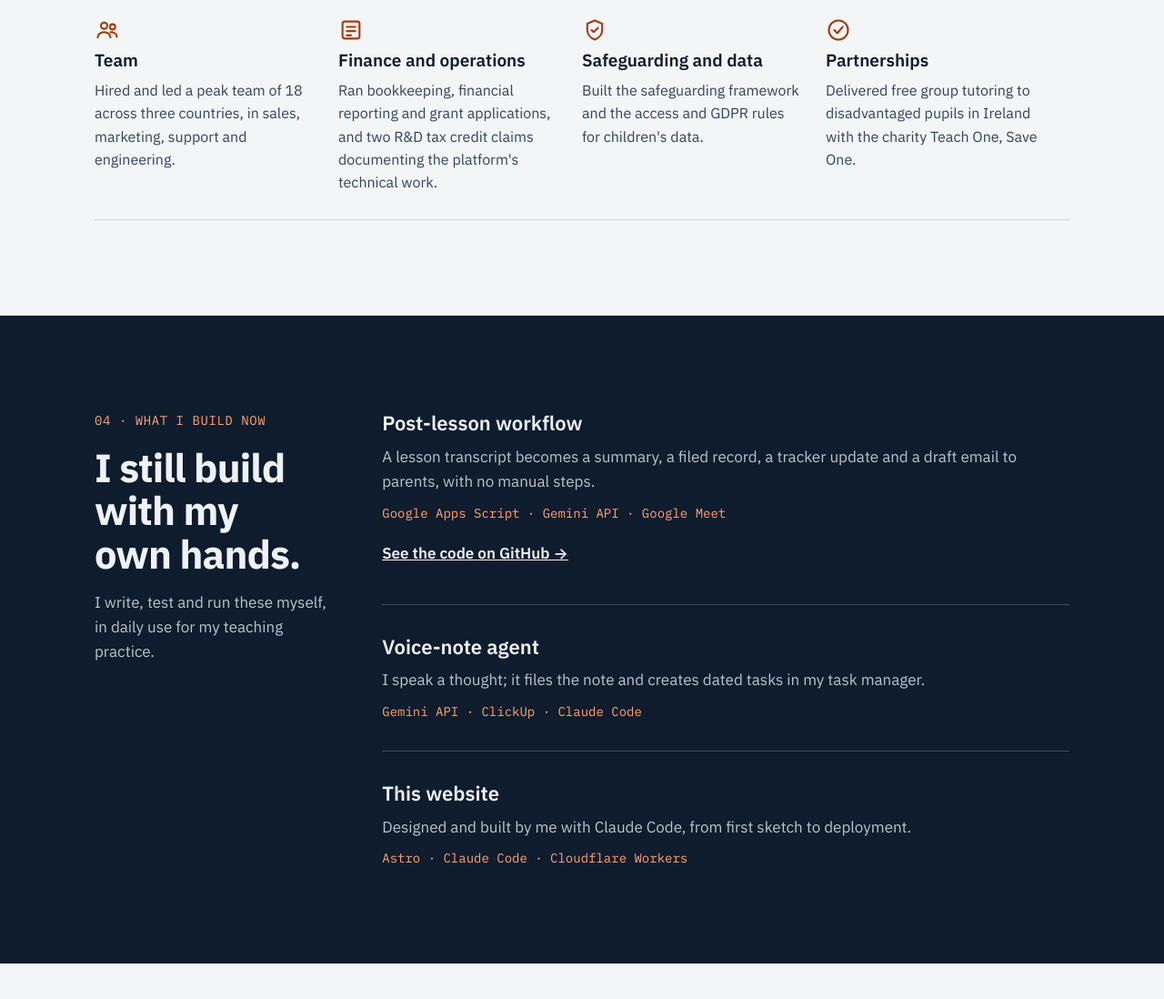
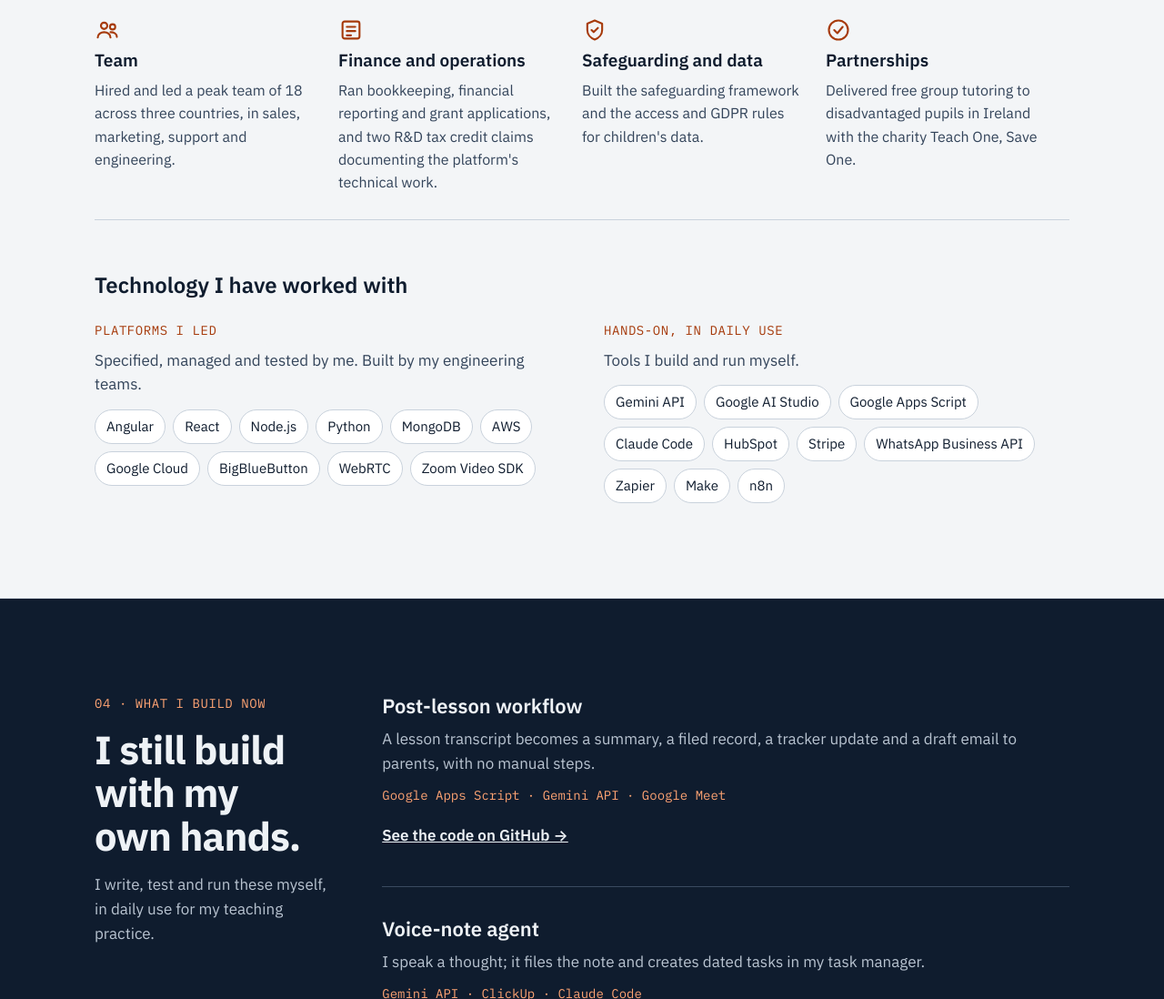
Before and after one commit to Manfred-Olbrich-Founder/manfredolbrich-site, an Astro site: page / in a window 1280 px wide. Shown: the part 5719-6817 px from the top of the page at 91% size. Built offline with nearby package versions, Linux system fonts and the light colour scheme; Astro itself is replaced by a stand-in of ours.

Commit message:
Add technology section under Breadth
Co-Authored-By: Claude Opus 5.5 <noreply@anthropic.com>
Claude-Session: https://claude.ai/code/session_01GT7f9YAnyKgimpgGAcTkSW

```diff
--- a/src/data/site.json
+++ b/src/data/site.json
@@ -191,5 +191,42 @@
   "contact": {
     "heading": "Give me a hard problem and a customer.",
     "text": "I am looking for a full-time role in AI product or deployment. London based, open to relocation. I work in English, German and Spanish."
+  },
+  "stack": {
+    "heading": "Technology I have worked with",
+    "groups": [
+      {
+        "title": "Platforms I led",
+        "note": "Specified, managed and tested by me. Built by my engineering teams.",
+        "items": [
+          "Angular",
+          "React",
+          "Node.js",
+          "Python",
+          "MongoDB",
+          "AWS",
+          "Google Cloud",
+          "BigBlueButton",
+          "WebRTC",
+          "Zoom Video SDK"
+        ]
+      },
+      {
+        "title": "Hands-on, in daily use",
+        "note": "Tools I build and run myself.",
+        "items": [
+          "Gemini API",
+          "Google AI Studio",
+          "Google Apps Script",
+          "Claude Code",
+          "HubSpot",
+          "Stripe",
+          "WhatsApp Business API",
+          "Zapier",
+          "Make",
+          "n8n"
+        ]
+      }
+    ]
   }
 }
--- a/src/pages/index.astro
+++ b/src/pages/index.astro
@@ -116,6 +116,20 @@ const cvLabel = site.cv ? 'Download CV' : 'Request my CV';
             </div>
           ))}
         </div>
+        {site.stack && (
+          <div class="stack">
+            <h3>{site.stack.heading}</h3>
+            <div class="stack-groups">
+              {site.stack.groups.map((g) => (
+                <div>
+                  <div class="stack-title">{g.title}</div>
+                  <p class="muted">{g.note}</p>
+                  <ul class="chips">{g.items.map((x) => <li>{x}</li>)}</ul>
+                </div>
+              ))}
+            </div>
+          </div>
+        )}
       </div>
     </section>
 
--- a/src/styles/global.css
+++ b/src/styles/global.css
@@ -291,3 +291,12 @@ h3 { font-size: 22px; line-height: 1.25; font-weight: 600; }
 .facts .fact { border-left: 2px solid var(--accent-on-dark); padding-left: 16px; }
 
 .board-card .mock-k { text-transform: none; letter-spacing: 0; font-size: 13px; }
+
+/* Technology */
+.stack { margin-top: 56px; display: flex; flex-direction: column; gap: 24px; }
+.stack h3 { font-size: 24px; }
+.stack-groups { display: grid; grid-template-columns: repeat(auto-fit, minmax(min(420px, 100%), 1fr)); gap: 32px 48px; }
+.stack-groups > div { display: flex; flex-direction: column; gap: 8px; }
+.stack-title { font-family: var(--mono); font-size: 14px; letter-spacing: .04em; text-transform: uppercase; color: var(--accent); }
+.chips { display: flex; flex-wrap: wrap; gap: 8px; margin-top: 6px; }
+.chips li { font-size: 15px; padding: 6px 12px; border: 1px solid var(--line-2); border-radius: 999px; background: #fff; }
```
